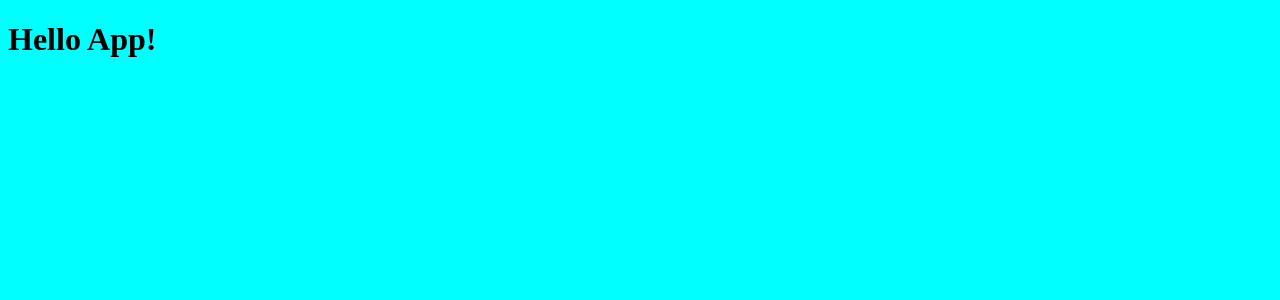
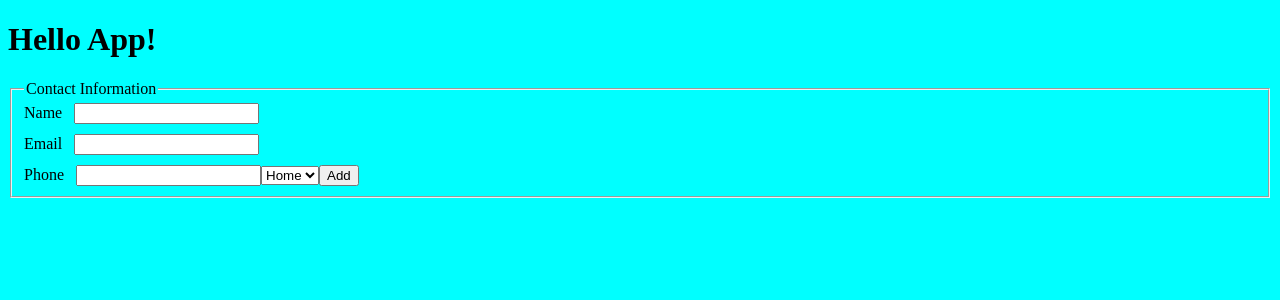
Before and after one commit to gitdingus/cv-application, a React app: page / in a window 1280 px wide. Shown: the top 300 px of the page. Built offline with nearby package versions, Linux system fonts and the light colour scheme.

Commit message:
Show ContactInfo component in App

```diff
--- a/src/components/App.jsx
+++ b/src/components/App.jsx
@@ -1,9 +1,14 @@
 import React from 'react';
+import ContactInfo from './contact-info/ContactInfo.jsx';
 
 class App extends React.Component {
   render() {
     return (
-      <h1>Hello App!</h1>
+      <div>
+        <h1>Hello App!</h1>
+        <ContactInfo />
+      </div>
+
     );
   }
 }
```
